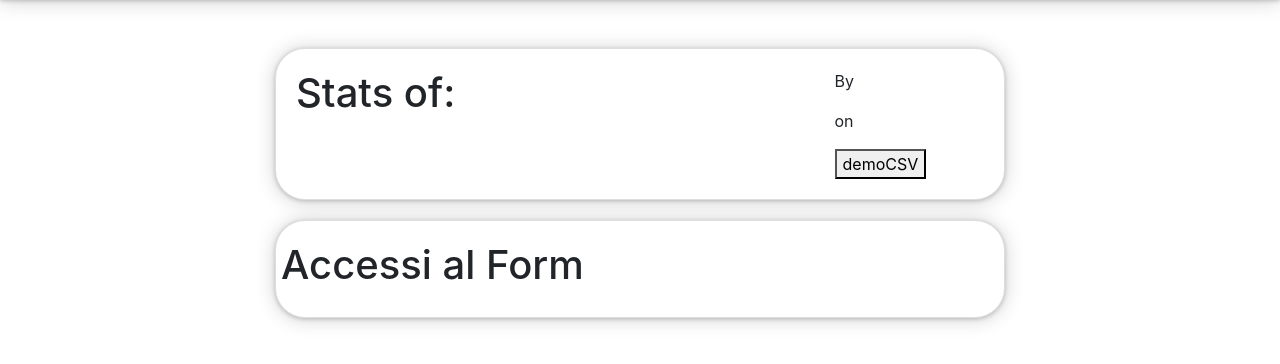
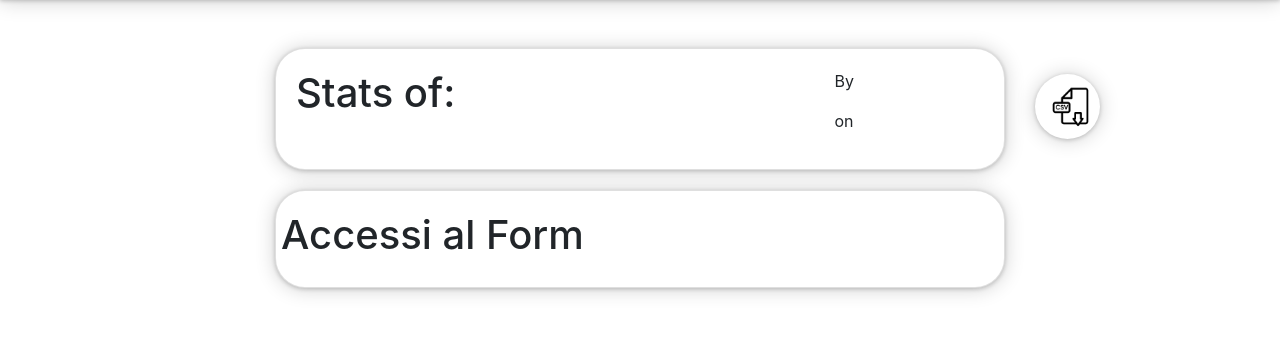
Before and after one commit to roveroniandrea/Progetto-BD, a Flask app: template templates/formPage/formStats.html in a window 1280 px wide. Shown: the part 86-450 px from the top of the page. Run offline with Flask 2, Linux system fonts and the light colour scheme; the template is opened without the code that fills it, so the values that code supplies are empty; some libraries are stand-ins or nearby versions.

Commit message:
fix button position

```diff
--- a/static/styles/formStats.css
+++ b/static/styles/formStats.css
@@ -1,3 +1,19 @@
 .row-stats-form{
     padding-top: 20px;
 }
+
+.csv-btn-shadowed{
+    box-shadow: 0 1px 4px 0 rgba(0, 0, 0, 0.2), 0 1px 20px 0 rgba(0, 0, 0, 0.19);
+}
+
+.csv-btn-rounded {
+    background-color: white;
+    height: 65px;
+    width: 65px;
+    margin-top: 2px;
+}
+
+
+.csv-btn-rounded:hover {
+    background-color: #eaeaea;
+}
--- a/templates/formPage/formStats.html
+++ b/templates/formPage/formStats.html
@@ -18,13 +18,17 @@
                         <div class="col-sm-3">
                             <p>By {{form.owner}}</p>
                             <p>on {{form.creation_date}}</p>
-                            <button onclick=location.href='/q/{{form.id}}/csv'>demoCSV</button>
                         </div>
                     </div>
                 </div>
             </div>
         </div>
-        <div class="col-sm-2"></div>
+        <div class="col-sm-2">
+            <br>
+            <button onclick=location.href='/q/{{form.id}}/csv' type="button" class="btn csv-btn-rounded csv-btn-shadowed rounded-circle btn-tooltip">
+                <img src="/static/image/csv.png" width="45" height="45" alt="toCSV">
+            </button>
+        </div>
     </div>
 
     <div class="row row-stats-form">
```
Also changed, not shown: static/image/csv.png (added).
